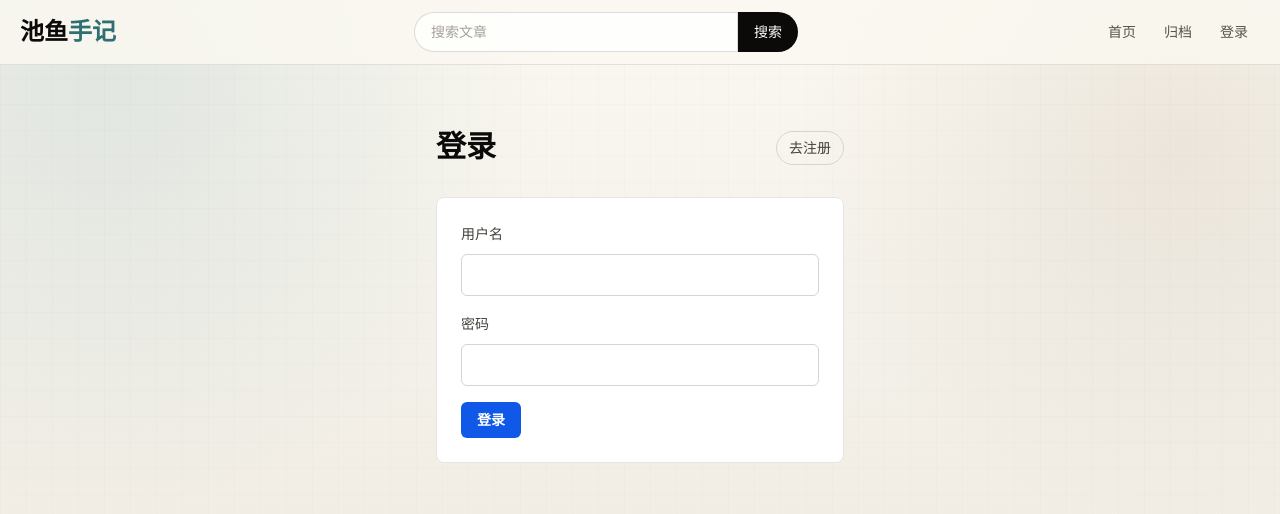
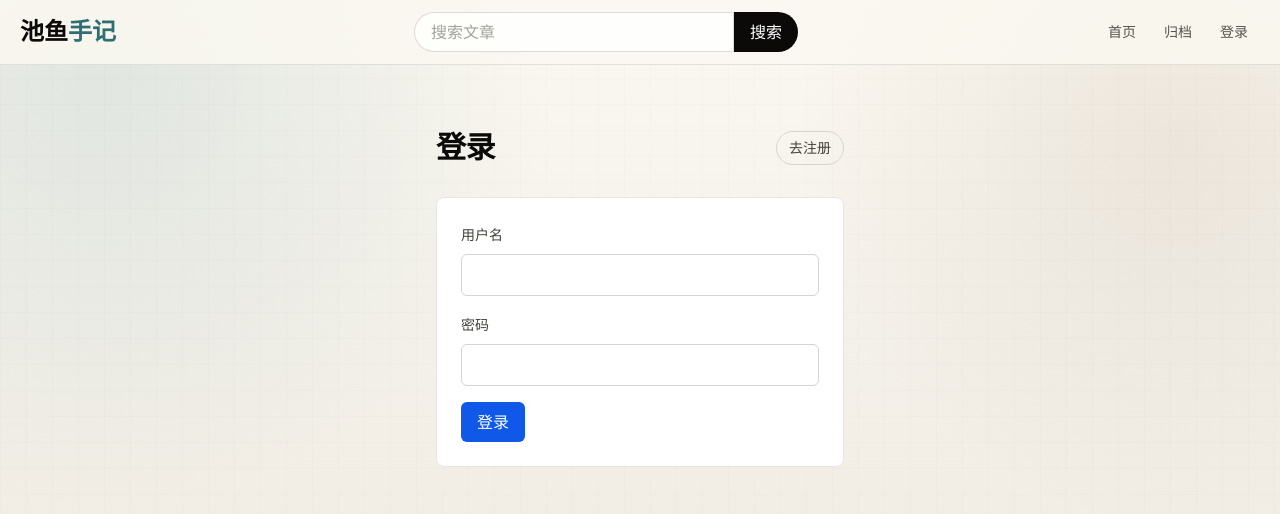
Before and after one commit to wjdk/MyBlog, a Next.js app: page /login in a window 1280 px wide. Shown: the top 514 px of the page. Built offline with nearby package versions, Linux system fonts and the light colour scheme; no server answers.

Commit message:
style: unify blog typography system

```diff
--- a/src/app/globals.css
+++ b/src/app/globals.css
@@ -8,14 +8,17 @@
   --accent: #2f6f73;
   --accent-dark: #24575a;
   --line: #ded6ca;
+  --font-ui: "Noto Sans SC", "Source Han Sans SC", "PingFang SC", "Microsoft YaHei UI", "Microsoft YaHei", ui-sans-serif, system-ui, sans-serif;
+  --font-display: "Noto Serif SC", "Source Han Serif SC", "Songti SC", SimSun, ui-serif, Georgia, serif;
+  --font-code: "Maple Mono NF CN", "Sarasa Mono SC", "Noto Sans Mono CJK SC", "SFMono-Regular", Consolas, ui-monospace, monospace;
 }
 
 @theme inline {
   --color-background: var(--background);
   --color-foreground: var(--foreground);
-  --font-sans: Consolas, "Noto Sans SC", "Microsoft YaHei", ui-sans-serif, system-ui, sans-serif;
-  --font-serif: Consolas, "Noto Sans SC", "Microsoft YaHei", ui-serif, Georgia, serif;
-  --font-mono: Consolas, "Noto Sans Mono", ui-monospace, monospace;
+  --font-sans: var(--font-ui);
+  --font-serif: var(--font-display);
+  --font-mono: var(--font-code);
 }
 
 body {
@@ -26,13 +29,8 @@ body {
     radial-gradient(circle at 92% 18%, rgba(125, 90, 53, 0.1), transparent 24rem),
     linear-gradient(180deg, #fbf8f1 0%, var(--background) 42%, #eee8dd 100%);
   color: var(--foreground);
-  font-family:
-    Consolas,
-    "Noto Sans SC",
-    "Microsoft YaHei",
-    ui-sans-serif,
-    system-ui,
-    sans-serif;
+  font-family: var(--font-ui);
+  text-rendering: optimizeLegibility;
   scroll-behavior: smooth;
 }
 
@@ -66,38 +64,45 @@ p {
   overflow-wrap: anywhere;
 }
 
+h1,
+h2,
+h3 {
+  letter-spacing: -0.02em;
+}
+
+button,
+input,
+textarea,
+select {
+  font: inherit;
+}
+
 .markdown-body {
-  font-family:
-    "Geist",
-    "Noto Sans SC",
-    "Microsoft YaHei",
-    ui-sans-serif,
-    system-ui,
-    sans-serif;
+  font-family: var(--font-ui);
+  letter-spacing: 0.008em;
 }
 
 .markdown-body .font-serif {
-  font-family: "Geist", "Noto Sans SC", "Microsoft YaHei", ui-serif, Georgia, serif;
+  font-family: var(--font-display);
+  font-weight: 600;
+  letter-spacing: -0.025em;
+}
+
+.markdown-body :where(h1, h2, h3, h4, h5, h6) {
+  font-family: var(--font-display);
+  letter-spacing: -0.025em;
 }
 
 .markdown-body .font-mono,
 .markdown-body code,
 .markdown-body pre {
-  font-family: "Geist Mono", "Geist Mono Fallback", ui-monospace, monospace;
+  font-family: var(--font-code);
+  font-variant-ligatures: none;
 }
 
 .markdown-editor-input {
   caret-color: var(--accent);
-  font-family:
-    "Maple Mono NF CN",
-    "Sarasa Mono SC",
-    "Noto Sans Mono CJK SC",
-    "Microsoft YaHei UI",
-    "Microsoft YaHei",
-    ui-monospace,
-    "SFMono-Regular",
-    Consolas,
-    monospace;
+  font-family: var(--font-code);
   font-size: 1rem;
   font-weight: 400;
   font-variant-ligatures: none;
@@ -109,13 +114,7 @@ p {
 
 .markdown-editor-input::placeholder {
   color: #a0978b;
-  font-family:
-    "Noto Sans SC",
-    "Microsoft YaHei UI",
-    "Microsoft YaHei",
-    ui-sans-serif,
-    system-ui,
-    sans-serif;
+  font-family: var(--font-ui);
   letter-spacing: 0;
 }
 
@@ -130,15 +129,10 @@ p {
 
 .home-yanti {
   font-family:
-    Consolas,
     "FZYanSongS-B-GB",
     "FZYanTi",
     "FZYaoti",
-    "STKaiti",
-    "KaiTi",
-    "Kaiti SC",
-    "Microsoft YaHei",
-    sans-serif;
+    var(--font-ui);
 }
 
 .font-caoshu {
```
